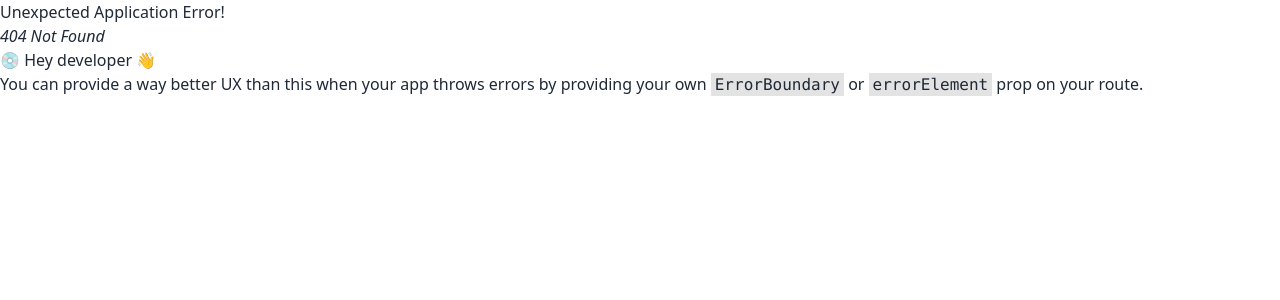
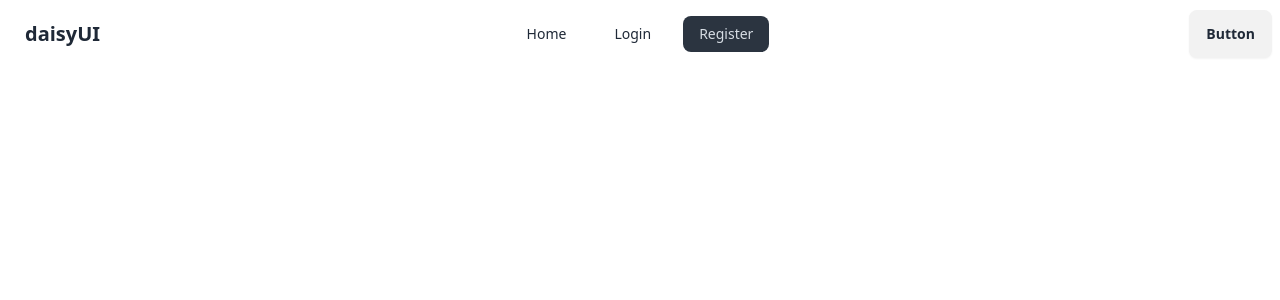
Before and after one commit to atique-shahriar/login-register-authentication-page-using-firebase, a React (Vite) app: page /register in a window 1280 px wide. Before the commit this address had no page. Shown: the top 300 px of the page. Built offline with nearby package versions, Linux system fonts and the light colour scheme.

Commit message:
Add header:

```diff
--- a/src/components/Header.jsx
+++ b/src/components/Header.jsx
@@ -1,9 +1,42 @@
+import {NavLink} from "react-router-dom";
 const Header = () => {
-    return (
-        <div>
-
+  const navItems = (
+    <>
+      <li>
+        <NavLink to="/">Home</NavLink>
+      </li>
+      <li>
+        <NavLink to="/login">Login</NavLink>
+      </li>
+      <li>
+        <NavLink to="/register">Register</NavLink>
+      </li>
+    </>
+  );
+  return (
+    <div>
+      <div className="navbar bg-base-100">
+        <div className="navbar-start">
+          <div className="dropdown">
+            <div tabIndex={0} role="button" className="btn btn-ghost lg:hidden">
+              <svg xmlns="http://www.w3.org/2000/svg" className="h-5 w-5" fill="none" viewBox="0 0 24 24" stroke="currentColor">
+                <path strokeLinecap="round" strokeLinejoin="round" strokeWidth="2" d="M4 6h16M4 12h8m-8 6h16" />
+              </svg>
+            </div>
+            <ul tabIndex={0} className="menu menu-sm dropdown-content mt-3 z-[1] p-2 shadow bg-base-100 rounded-box w-52">
+              {navItems}
+            </ul>
+          </div>
+          <a className="btn btn-ghost text-xl">daisyUI</a>
         </div>
-    );
+        <div className="navbar-center hidden lg:flex">
+          <ul className="menu gap-4 menu-horizontal px-1">{navItems}</ul>
+        </div>
+        <div className="navbar-end">
+          <a className="btn">Button</a>
+        </div>
+      </div>
+    </div>
+  );
 };
-
 export default Header;
--- a/src/components/Login.jsx
+++ b/src/components/Login.jsx
@@ -1,9 +1,5 @@
 const Login = () => {
-    return (
-        <div>
-
-        </div>
-    );
+  return <div className="min-h-screen bg-gradient-to-r from-[#396afc] to-[#2948ff]"></div>;
 };
 
 export default Login;
--- a/src/components/Root.jsx
+++ b/src/components/Root.jsx
@@ -1,9 +1,13 @@
+import { Outlet } from "react-router-dom";
+import Header from "./Header";
+
 const Root = () => {
-    return (
-        <div>
-
-        </div>
-    );
+  return (
+    <div>
+      <Header></Header>
+      <Outlet></Outlet>
+    </div>
+  );
 };
 
 export default Root;
```
Also changed, not shown: src/main.jsx (+17 -18 lines).
